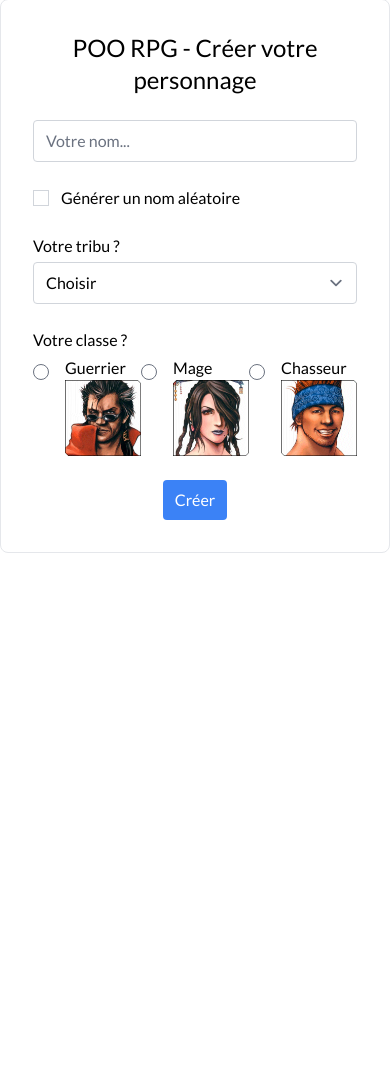
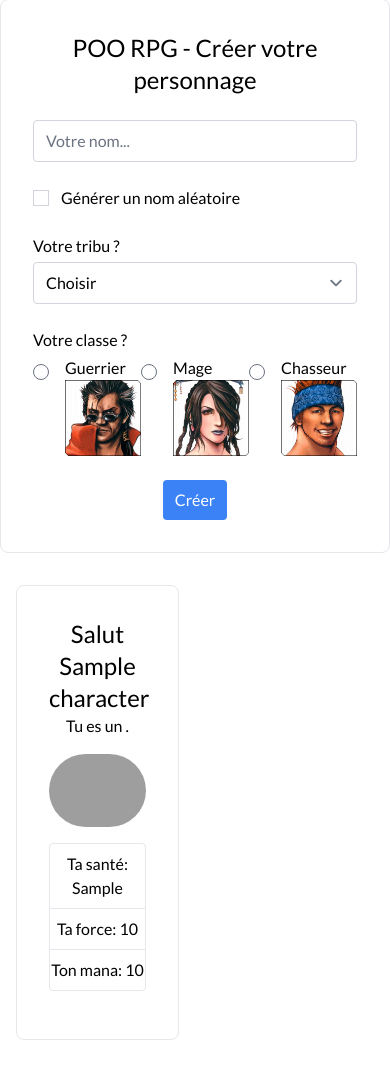
Before and after one commit to dwwm-bethune/php-oo, a PHP site: page / in a window 390 px wide. Shown: the part 33-1105 px from the top of the page. Before the commit the page ends 586 px from the top, so only its background shows below. Run offline with PHP 8.4, Linux system fonts and the light colour scheme; tables that the repository leaves empty or names only in its code hold one stand-in row (values such as "Sample post"); data that the repository does not hold is empty; classes that the project's autoload settings leave out are loaded by file name; some libraries are stand-ins or nearby versions; grey boxes are pictures that could not be loaded.

Commit message:
Character list

```diff
--- a/09-rpg-personnage/index.php
+++ b/09-rpg-personnage/index.php
@@ -118,5 +118,26 @@ if (submit()) {
             </form>
         </div>
     </div>
+
+    <div class="max-w-5xl mx-auto mt-8">
+        <div class="flex flex-wrap">
+            <?php foreach (Character::all() as $character) { ?>
+                <div class="w-1/2 lg:w-1/3">
+                    <div class="border p-8 rounded-lg mb-8 text-center mx-4">
+                        <h1 class="text-2xl">Salut <?= $character->name; ?></h1>
+                        <p>Tu es un <?= $character->getClass().' '.$character->getTribe(); ?>.</p>
+
+                        <img class="my-4 mx-auto rounded-full" src="<?= $character->image(); ?>" alt="<?= $character->name; ?>">
+
+                        <ul class="divide-y border mb-4 mx-auto rounded">
+                            <li class="py-2">Ta santé: <?= $character->health; ?></li>
+                            <li class="py-2">Ta force: <?= $character->strength; ?></li>
+                            <li class="py-2">Ton mana: <?= $character->mana; ?></li>
+                        </ul>
+                    </div>
+                </div>
+            <?php } ?>
+        </div>
+    </div>
 </body>
 </html>
--- a/09-rpg-personnage/src/Character.php
+++ b/09-rpg-personnage/src/Character.php
@@ -132,4 +132,14 @@ class Character
 
         $query->execute([$this->name, $this->tribe, $this->class, $this->health]);
     }
+
+    /**
+     * Récupèrer la liste des personnages.
+     */
+    public static function all()
+    {
+        $query = self::db()->query('SELECT * FROM characters');
+
+        return $query->fetchAll(\PDO::FETCH_CLASS, self::class);
+    }
 }
```
